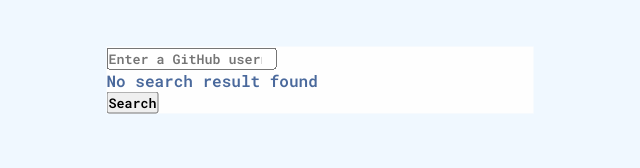
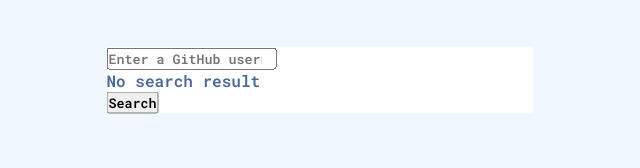
Before and after one commit to rashup198/GitHub-profile-finder, a plain HTML site: page index.html in a window 1280 px wide. Shown: the part 211-379 px from the top of the page, 320-960 px from the left. Drawn offline with Linux system fonts and the light colour scheme.

Commit message:
updated index.html

```diff
--- a/index.html
+++ b/index.html
@@ -11,7 +11,8 @@
 
     <link rel="preconnect" href="https://fonts.googleapis.com">
     <link rel="preconnect" href="https://fonts.gstatic.com" crossorigin>
-<link href="https://fonts.googleapis.com/css2?family=Balsamiq+Sans&family=Roboto+Mono:wght@600&display=swap" rel="stylesheet">
+    <link href="https://fonts.googleapis.com/css2?family=Balsamiq+Sans&family=Roboto+Mono:wght@600&display=swap"
+        rel="stylesheet">
 
 <body>
 
@@ -36,14 +37,14 @@
                     <input type="search" name="user-input" id="input" placeholder="Enter a GitHub username..." required>
 
                     <div class="error">
-                        <p id="no-result">No search result found</p>
+                        <p id="no-result">No search result</p>
                     </div>
 
                     <button class="btn-search" id="submit">Search</button>
 
                 </div>
 
-
+                <div class="profile_wrapper2">
                     <div class="profile-container">
                         <div class="photo">
                             <img src="#" alt="" id="avatar">
@@ -122,6 +123,7 @@
                         </div>
                     </div>
                 </div>
+            </div>
         </main>
     </div>
 
```
Lines whose indentation alone changed are shown as unchanged.
